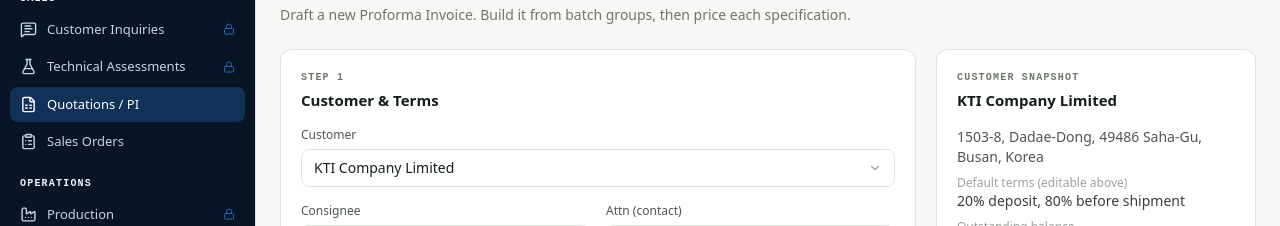
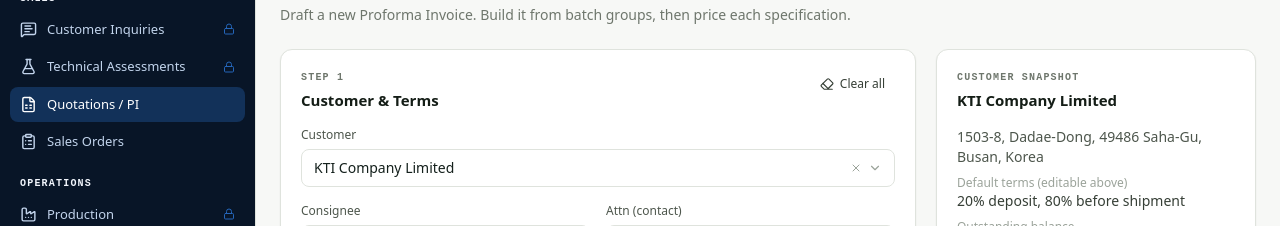
Before and after one commit to Ascendnt/fortune-net-twine, a React (Vite) app: page /quotations/new in a window 1280 px wide. Shown: the part 163-389 px from the top of the page. Built offline with nearby package versions, Linux system fonts and the light colour scheme.

Commit message:
add none in selections

```diff
--- a/src/components/domain/ItemSelectionModal.tsx
+++ b/src/components/domain/ItemSelectionModal.tsx
@@ -16,6 +16,7 @@
   SPEC_SELVAGES,
   SPEC_STRETCHING,
   SPEC_WEIGHT_UNITS,
+  SPEC_NONE,
   buildSpecString,
 } from "@/lib/specOptions";
 import type { SpecSelection } from "@/lib/specOptions";
@@ -27,16 +28,19 @@
 // Every list is a type-to-filter combobox: Others has ~66 entries and Color ~67, which a plain
 // <select> handles badly.
 
-const FIELDS: { key: keyof SpecSelection; label: string; options: readonly string[] }[] = [
-  { key: "category", label: "Category", options: SPEC_CATEGORIES },
+// `optional` fields carry an explicit "-" choice. Material and Net Type are required (they drive
+// which item codes exist), and the two UOMs must resolve to a real unit or the document prints a
+// blank column, so none of those four offer it.
+const FIELDS: { key: keyof SpecSelection; label: string; options: readonly string[]; optional?: boolean }[] = [
+  { key: "category", label: "Category", options: SPEC_CATEGORIES, optional: true },
   { key: "material", label: "Material", options: SPEC_MATERIALS },
   { key: "netType", label: "Net Type", options: SPEC_NET_TYPES },
-  { key: "knots", label: "Knots Type", options: SPEC_KNOTS },
-  { key: "selvages", label: "Selvages", options: SPEC_SELVAGES },
-  { key: "stretching", label: "Stretching", options: SPEC_STRETCHING },
-  { key: "reinforcement", label: "Reinforcement", options: SPEC_REINFORCEMENT },
-  { key: "others", label: "Others", options: SPEC_OTHERS },
-  { key: "color", label: "Color", options: SPEC_COLORS },
+  { key: "knots", label: "Knots Type", options: SPEC_KNOTS, optional: true },
+  { key: "selvages", label: "Selvages", options: SPEC_SELVAGES, optional: true },
+  { key: "stretching", label: "Stretching", options: SPEC_STRETCHING, optional: true },
+  { key: "reinforcement", label: "Reinforcement", options: SPEC_REINFORCEMENT, optional: true },
+  { key: "others", label: "Others", options: SPEC_OTHERS, optional: true },
+  { key: "color", label: "Color", options: SPEC_COLORS, optional: true },
   { key: "weightUnit", label: "Weight UOM", options: SPEC_WEIGHT_UNITS },
   { key: "qtyUnit", label: "Quantity QUOM", options: SPEC_QTY_UNITS },
 ];
@@ -117,9 +121,13 @@
             </label>
             <SearchableSelect
               value={sel[f.key]}
+              clearable={f.optional}
               onChange={(value) => setSel((prev) => ({ ...prev, [f.key]: value }) as SpecSelection)}
               placeholder={`Select ${f.label.toLowerCase()}…`}
-              options={(f.key === "netType" ? netTypeOptions : f.options).map((o) => ({ value: o, label: o }))}
+              options={[
+                ...(f.optional ? [{ value: SPEC_NONE, label: SPEC_NONE }] : []),
+                ...(f.key === "netType" ? netTypeOptions : f.options).map((o) => ({ value: o, label: o })),
+              ]}
             />
           </div>
         ))}
--- a/src/components/ui/SearchableSelect.tsx
+++ b/src/components/ui/SearchableSelect.tsx
@@ -1,5 +1,5 @@
 import { useEffect, useMemo, useRef, useState } from "react";
-import { ChevronDown, Search } from "lucide-react";
+import { ChevronDown, Search, X } from "lucide-react";
 import clsx from "clsx";
 
 export interface SearchableSelectOption {
@@ -18,12 +18,15 @@
   onChange,
   placeholder = "Search…",
   className,
+  clearable = false,
 }: {
   value: string;
   options: SearchableSelectOption[];
   onChange: (value: string) => void;
   placeholder?: string;
   className?: string;
+  /** Shows an inline clear control once a value is picked, resetting the field to empty. */
+  clearable?: boolean;
 }) {
   const [open, setOpen] = useState(false);
   const [query, setQuery] = useState("");
@@ -66,7 +69,33 @@
         className="flex w-full items-center justify-between gap-2 rounded-lg border border-paper-200 bg-white px-3 py-2 text-left text-sm hover:border-paper-300 focus:border-manifest-400 focus:outline-none focus:ring-2 focus:ring-manifest-100"
       >
         <span className={clsx("truncate", !selected && "text-paper-400")}>{selected ? selected.label : placeholder}</span>
-        <ChevronDown className="h-3.5 w-3.5 shrink-0 text-paper-400" />
+        <span className="flex shrink-0 items-center gap-1">
+          {clearable && value && (
+            // A span rather than a nested button: buttons cannot legally nest, and this sits
+            // inside the trigger.
+            <span
+              role="button"
+              tabIndex={0}
+              aria-label="Clear selection"
+              title="Clear"
+              onClick={(e) => {
+                e.stopPropagation();
+                onChange("");
+              }}
+              onKeyDown={(e) => {
+                if (e.key === "Enter" || e.key === " ") {
+                  e.preventDefault();
+                  e.stopPropagation();
+                  onChange("");
+                }
+              }}
+              className="rounded p-0.5 text-paper-400 hover:bg-paper-100 hover:text-alert-600"
+            >
+              <X className="h-3 w-3" />
+            </span>
+          )}
+          <ChevronDown className="h-3.5 w-3.5 text-paper-400" />
+        </span>
       </button>
 
       {open && (
--- a/src/lib/specOptions.ts
+++ b/src/lib/specOptions.ts
@@ -8,6 +8,16 @@
 //
 // Each category is an independent, deduplicated pick-list (not a nested per-material tree) — the
 // source sheet's "Nth selection" header names a sequence of choices, not a hierarchy.
+
+/**
+ * Explicit "nothing here" choice, offered on every optional specification field.
+ *
+ * Leaving a field untouched and choosing "-" mean the same thing to the composed string, but they
+ * do not mean the same thing to the person filling the form: a blank reads as unfinished, while a
+ * dash reads as decided. It is stored rather than collapsed to "" so the distinction survives, and
+ * buildSpecString drops it.
+ */
+export const SPEC_NONE = "-";
 
 // First selection in the Item Selection flow (doc §3.3) — narrows what the rest of the sheet is
 // describing before any material is chosen.
@@ -291,7 +301,8 @@
     sel.others,
     sel.color,
   ]
-    .filter(Boolean)
+    // SPEC_NONE is a deliberate "none", so it contributes nothing to the sentence.
+    .filter((part) => Boolean(part) && part !== SPEC_NONE)
     .join(" ")
     .toUpperCase();
 }
--- a/src/pages/quotations/QuotationBuilder.tsx
+++ b/src/pages/quotations/QuotationBuilder.tsx
@@ -1,6 +1,6 @@
 import { useState } from "react";
 import { useNavigate } from "react-router-dom";
-import { ChevronLeft, FolderPlus } from "lucide-react";
+import { ChevronLeft, Eraser, FolderPlus } from "lucide-react";
 import { PageHeader } from "@/components/ui/PageHeader";
 import { Card, CardHeader } from "@/components/ui/Card";
 import { Button } from "@/components/ui/Button";
@@ -117,6 +117,22 @@
 
   /** Validity cannot precede the Date. ISO strings compare correctly, so no parsing is needed. */
   const notBeforeDate = (value: string) => (value && leadTimeDate && value < leadTimeDate ? leadTimeDate : value);
+
+  /**
+   * Empties the terms on this step. The customer is kept, because clearing it would also wipe the
+   * snapshot panel and the Attn list, and picking the customer again re-fills these fields anyway,
+   * which is the opposite of what someone reaching for "Clear all" wants.
+   */
+  function clearStepOne() {
+    setConsignee("");
+    setAttentionContact("");
+    setPaymentTerms("");
+    setShipmentTerms("");
+    setIncoterms("");
+    setDepositPercent(0);
+    handleDateChange(TODAY);
+    setRemarks("");
+  }
   // Cover-letter fields the reference quotation header carries (doc §3.1). Shipment is a phrase,
   // not a date; the client master's standard wordings back the dropdown.
   const [shipmentTerms, setShipmentTerms] = useState(existing?.shipmentTerms ?? "");
@@ -473,12 +489,21 @@
       <div className="grid grid-cols-1 gap-5 xl:grid-cols-[1fr_320px]">
         <div className="space-y-4">
           <Card>
-            <CardHeader title="Customer & Terms" eyebrow="Step 1" />
+            <CardHeader
+              title="Customer & Terms"
+              eyebrow="Step 1"
+              action={
+                <Button variant="ghost" size="sm" icon={<Eraser className="h-3.5 w-3.5" />} onClick={clearStepOne}>
+                  Clear all
+                </Button>
+              }
+            />
             <div className="grid grid-cols-1 gap-4 sm:grid-cols-2">
               <div className="sm:col-span-2">
                 <Field label="Customer">
                   <SearchableSelect
                     value={customerId}
+                    clearable
                     onChange={handleCustomerChange}
                     placeholder="Select a customer…"
                     options={customers.map((c) => ({ value: c.id, label: c.name, sublabel: c.country }))}
@@ -525,6 +550,7 @@
               <Field label="Shipment">
                 <SearchableSelect
                   value={shipmentTerms}
+                  clearable
                   onChange={setShipmentTerms}
                   placeholder="Select shipment terms…"
                   options={shipmentOptions.map((o) => ({ value: o, label: o }))}
@@ -533,6 +559,7 @@
               <Field label="Incoterms">
                 <SearchableSelect
                   value={incoterms}
+                  clearable
                   onChange={setIncoterms}
                   placeholder="Select incoterms…"
                   options={INCOTERMS.map((o) => ({ value: o, label: o }))}
```
